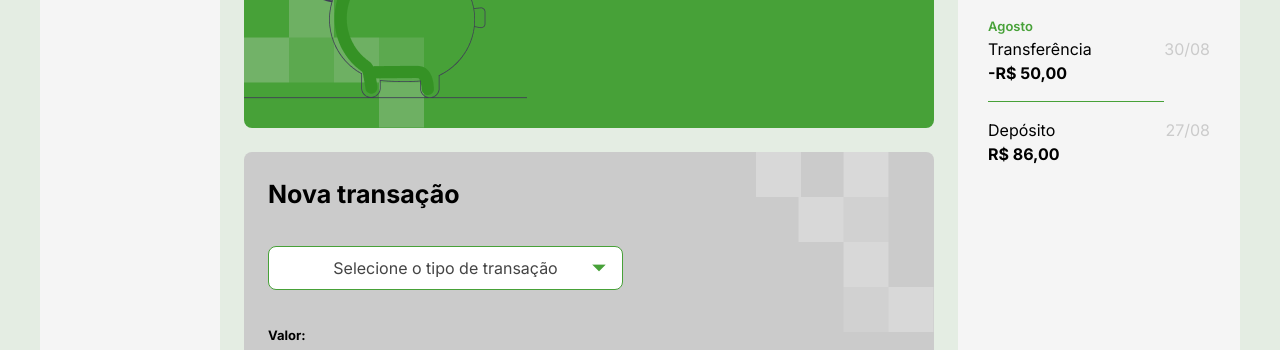
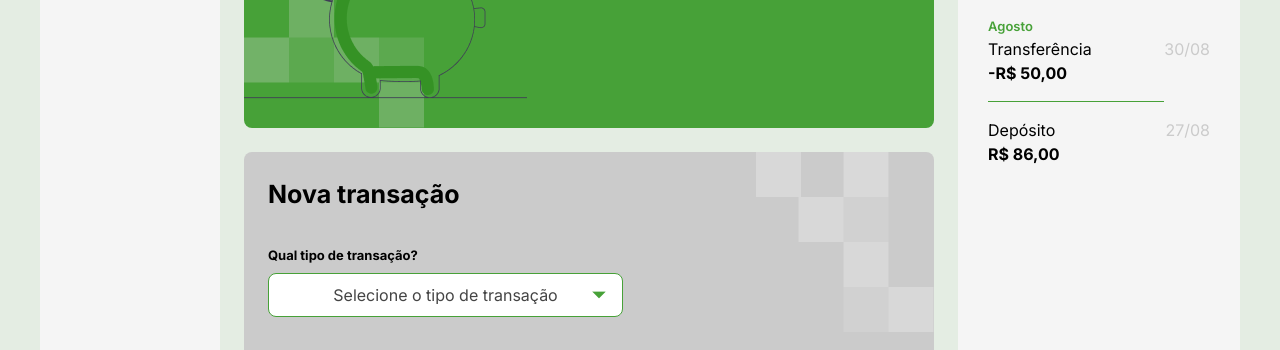
Before and after one commit to athena272/typescript-bytebank, a website with bundled scripts: page index.html in a window 1280 px wide. Shown: the part 396-746 px from the top of the page. Built offline with nearby package versions, Linux system fonts and the light colour scheme.

Commit message:
Update index.html

```diff
--- a/index.html
+++ b/index.html
@@ -5,7 +5,8 @@
     <meta charset="UTF-8" />
     <meta http-equiv="X-UA-Compatible" content="IE=edge" />
     <meta name="viewport" content="width=device-width, initial-scale=1.0" />
-    <meta name="description" content="Conheça o bytebank, um projeto especial em minha jornada aprendizado, na qual estou usando Typescript">
+    <meta name="description"
+        content="Conheça o bytebank, um projeto especial em minha jornada aprendizado, na qual estou usando Typescript">
     <title>Bytebank</title>
     <link rel="stylesheet" href="css/app.css" type="text/css" />
     <!-- <link rel="stylesheet" href="dist/css/app.min.css" type="text/css" /> -->
@@ -49,6 +50,7 @@
                 <h2>Nova transação</h2>
                 <form action="" method="post" novalidate>
                     <div class="campo">
+                        <label for="tipoTransacao" style="display: block;">Qual tipo de transação?</label>
                         <select name="tipoTransacao" id="tipoTransacao" class="campo-input" required>
                             <option value="">Selecione o tipo de transação</option>
                             <option value="Depósito">Depósito</option>
```
